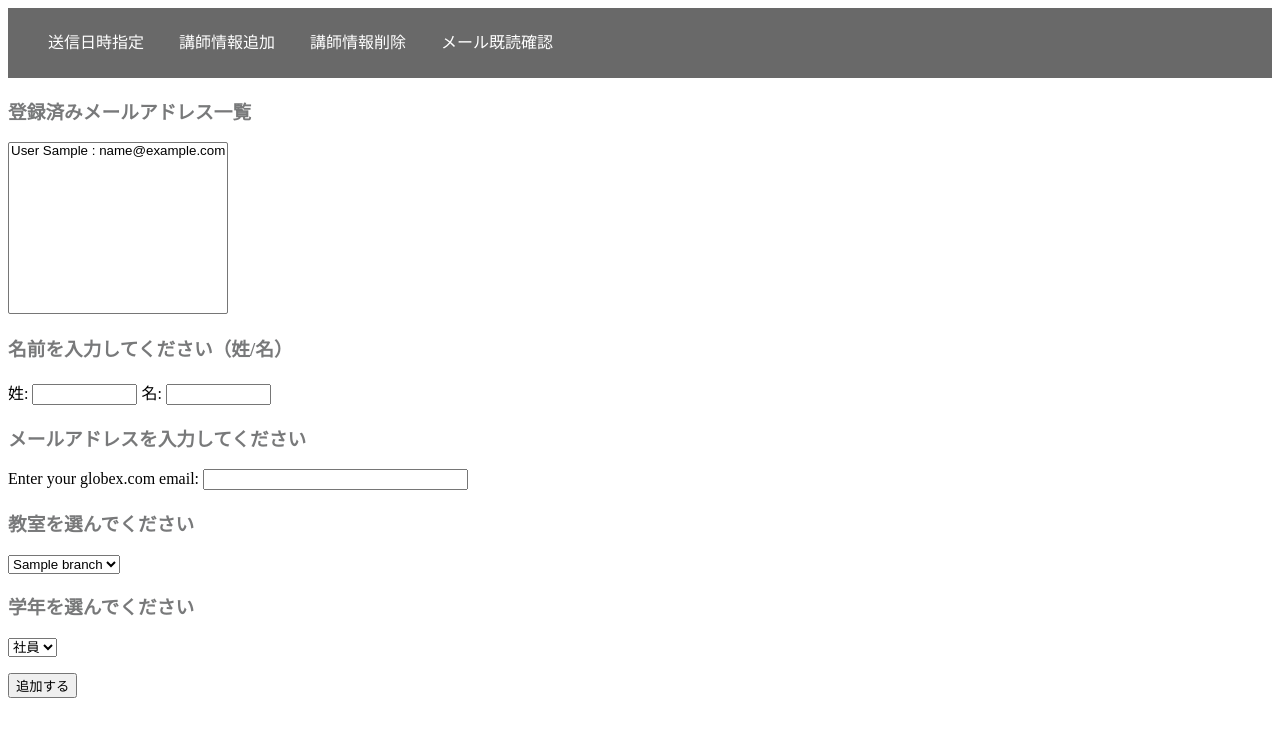
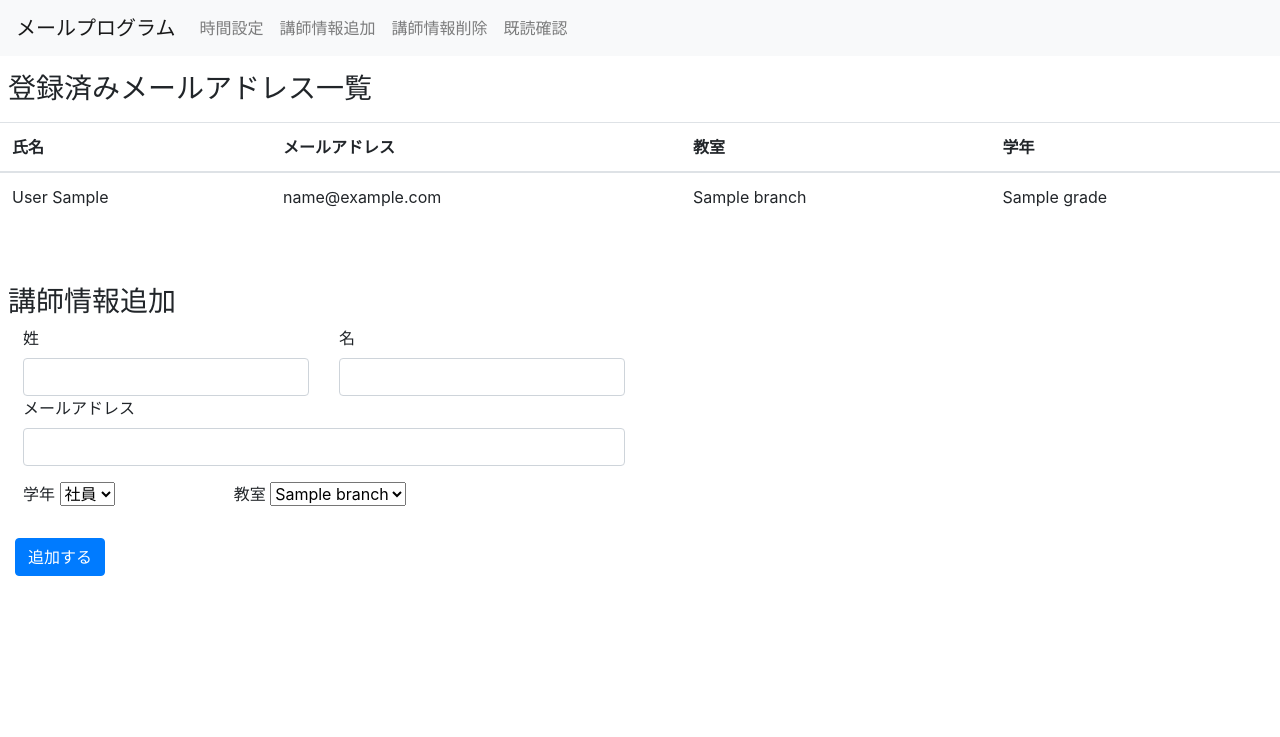
Before and after one commit to Kyo-72/work_app, a Flask app: template templates/add_teachers_info.html in a window 1280 px wide. Shown: the top 737 px of the page. Run offline with Flask 3, Linux system fonts and the light colour scheme; the template is opened without the code that fills it: most values are stand-ins (such as "Sample title", 1, 10 or a date in 2020); parts of the project's set-up code (start-up, migrations or seed data) failed here and were passed over; some libraries are stand-ins or nearby versions.

Commit message:
講師情報追加画面調整

```diff
--- a/app.py
+++ b/app.py
@@ -24,12 +24,15 @@ from flask_bootstrap import Bootstrap
 #DB
 
 app = Flask(__name__)
+app.config['DEBUG'] = True# デバッグモードをTrueにする
 #dbのURLを設定
 db_uri = os.environ.get('DATABASE_URL') or "postgres://postgres:postgres@localhost/work_app"
 db_uri = db_uri.replace("://", "ql://", 1)
 app.config['SQLALCHEMY_DATABASE_URI'] = db_uri
 db = SQLAlchemy(app)
 bootstrap = Bootstrap(app)
+
+
 
 
 class Event_type(str,enum.Enum):
@@ -200,12 +203,13 @@ def add_teachers_info():
         teacher = Teacher()
 
         #フォームから講師情報を取得
-        teacher.last_name = str( request.form.get("last_name") )
-        teacher.first_name = str( request.form.get("first_name") )
-        teacher.grade = int( request.form.get("grade") )
-        print(teacher.grade)
-        teacher.branch_id =  int( request.form.get("branch_selection") )
-        teacher.email_address = str( request.form.get("email") )
+        teacher.last_name = str( request.form["last_name"] )
+        teacher.first_name = str( request.form["first_name"])
+        teacher.grade = int( request.form["grade"] )
+        teacher.branch_id =  int( request.form["branch_selection"] )
+        teacher.email_address = str( request.form["email"] )
+
+        print(teacher.branch_id)
 
         db.session.add(teacher)
         db.session.commit()
--- a/static/css/index.css
+++ b/static/css/index.css
@@ -1,122 +1,5 @@
-/* パソコン用 */
-@media screen and (min-width: 769px) {
-
-  h3 {
-    color: rgb(120, 121, 122);
+@media (max-height:700px) {
+  .table {
+    height: 700px
   }
-
-  nav {
-      width: 100%;
-      height: 70px;
-      background-color: dimgray;
-      padding-top: 5px;
-      box-sizing: border-box;
-    }
-    ul {
-      display: flex;
-    }
-    li {
-      list-style: none;
-    }
-    a {
-      display: block;
-      text-decoration: none;
-      color: white;
-      margin-right: 35px;
-    }
-    a:hover {
-      color: rgb(214, 237, 248);
-    }
-
-    .wrapper{
-      width:100%;
-  }
-  .wrapper .container{
-      max-width:1000px;
-      margin:0px auto;
-      padding:30px 0px;
-  }
-  /* content */
-  .wrapper .content {
-      padding:30px;
-      text-align:center;
-  }
-  .wrapper .content .date{
-      margin:0px 0px 40px 0px;
-      font-size: 24px;
-      font-weight: normal;
-      text-align: center;
-  }
-  .wrapper .content .time{
-      margin:0px 0px 20px 0px;
-      font-size: 48px;
-      font-weight: normal;
-      text-align: center;
-  }
-
-  }
-
-
-
-  /* スマートフォン用 */
-@media screen and (max-width: 640px) {
-  /*ここに通常のCSSを入れる*/
-
-
-
-
-  h3 {
-    color: rgb(120, 121, 122);
-  }
-
-  nav {
-    width: 100%;
-    height: 90px;
-    background-color: rgb(216, 82, 82);
-    padding-top: 10px;
-    box-sizing: border-box;
-  }
-  ul {
-    display: flex;
-  }
-    li {
-      list-style: none;
-    }
-    a {
-      display: block;
-      text-decoration: none;
-      color: white;
-      margin-right: 20px;
-      text-align: center
-    }
-    a:hover {
-      color: rgb(214, 237, 248);
-    }
-
-    .wrapper{
-      width:100%;
-    }
-    .wrapper .container{
-      max-width:1000px;
-      margin:0px auto;
-      padding:20px 0px;
-    }
-    /* content */
-    .wrapper .content {
-      padding:30px;
-      text-align:center;
-    }
-  .wrapper .content .date{
-    margin:0px 0px 40px 0px;
-    font-size: 24px;
-      font-weight: normal;
-      text-align: center;
-    }
-    .wrapper .content .time{
-      margin:0px 0px 20px 0px;
-      font-size: 48px;
-      font-weight: normal;
-      text-align: center;
-    }
-
-  }
+}
--- a/templates/add_teachers_info.html
+++ b/templates/add_teachers_info.html
@@ -1,51 +1,70 @@
 {% extends "base.html" %}
 {%block content%}
 
-    <h3>登録済みメールアドレス一覧</h3>
+<h3 class="my-3 ml-2">登録済みメールアドレス一覧</h3>
+  <div class="table-responsive">
+    <table class="table">
+        <thead>
+            <tr>
+                <th>氏名</th>
+                <th>メールアドレス</th>
+                <th>教室</th>
+                <th>学年</th>
 
-    <p>
-        <select name="address_list" size="10">
-            {%  for teacher in teachers: %}
-                <option value={{teacher.last_name}}>{{teacher.last_name + " " + teacher.first_name + "\t:\t" + teacher.email_address}}</option>
+            </tr>
+        </thead>
+
+        <tbody>
+            {% for teacher in teachers: %}
+            <tr>
+                <td>{{ teacher.last_name + " " + teacher.first_name }}</td>
+                <td>{{ teacher.email_address }}</td>
+                <td>{{ branches[teacher.branch_id - 1].name }}</td>
+                <td>
+                  {% if teacher.grade == 0 %}
+                  社員
+                  {% else %}
+                  {{teacher.grade}}
+                  {% endif %}
+                </td>
+            </tr>
             {% endfor %}
+          </tbody>
+    </table>
+  </div>
 
 
-        </select>
-    </p>
 
+    <h3 class="ml-2 mt-5">講師情報追加</h3>
+    <form method="post">
+      <div class="row g-3 mx-2 needs-validation" novalidate>
 
-    <form method="post">
+        <div class="col-md-3">
+          <label for="first_name" class="form-label">姓</label>
+          <input type="text" class="form-control" id="first_name" name="first_name" required>
+        </div>
 
+        <div class="col-md-3">
+          <label for="last_name" class="form-label">名</label>
+          <input type="text" class="form-control" id="last_name" name="last_name" required>
+        </div>
 
-        <h3>名前を入力してください（姓/名）</h3>
+      </div>
 
-        <label for="last_name">姓:</label>
+      <div class="row g-3 mx-2 needs-validation" novalidate>
 
-        <input type="text" id="last_name" name="last_name" required
-           minlength="1" maxlength="20" size="10">
+        <div class="col-md-6">
+          <label for="email" class="form-label">メールアドレス</label>
+          <input type="email" class="form-control" id="email" name="email" required>
+        </div>
 
-        <label for="first_name">名:</label>
+      </div>
 
-        <input type="text" id="first_name" name="first_name" required
-           minlength="1" maxlength="20" size="10">
+      <div class="row g-3 mx-2 mt-3">
 
-
-        <h3>メールアドレスを入力してください</h3>
-
-        <label for="email">Enter your globex.com email:</label>
-        <input type="email" id="email" name="email"  size="30" required>
-
-        <h3>教室を選んでください</h3>
-
-        <select name="branch_selection">
-            {% for branch in branches %}
-                <option value={{branch.id}}> {{branch.name}} </option>
-            {% endfor %}
-        </select>
-
-        <h3>学年を選んでください</h3>
-
-        <select name="grade">
+        <div class="col-md-2">
+          <label for="grade" class="form-label">学年</label>
+          <select name="grade">
             {% for grade in  range(7)%}
                 {% if grade == 0 %}
                     <option value={{grade}}> 社員 </option>
@@ -54,13 +73,25 @@
                 {% endif %}
 
             {% endfor %}
-        </select>
+          </select>
+        </div>
 
+        <div class="col-md-2 ">
+          <label for="branch_selection" class="form-label">教室</label>
+          <select name="branch_selection">
+            {% for branch in branches %}
+                <option value={{branch.id}}> {{branch.name}} </option>
+            {% endfor %}
+          </select>
+        </div>
 
-        <p><input type="submit" value="追加する"></p>
+      </div>
+
+      <div class="col-md-2 my-4">
+        <button type="submit" class="btn btn-primary">追加する</button>
+      </div>
 
     </form>
 
 
-
 {% endblock %}
--- a/templates/base.html
+++ b/templates/base.html
@@ -1,25 +1,40 @@
-<!DOCTYPE html>
-<html lang="ja">
-<head>
-    <meta charset="UTF-8">
-    <meta http-equiv="X-UA-Compatible" content="IE=edge">
-    <meta name="viewport" content="width=device-width, initial-scale=1.0">
-    <link rel="stylesheet" href="{{url_for('static', filename='css/index.css')}}">
+<!doctype html>
+<html lang="en">
+  <head>
+    <!-- Required meta tags -->
+    <meta charset="utf-8">
+    <meta name="viewport" content="width=device-width, initial-scale=1, shrink-to-fit=no">
+
+    <!-- Bootstrap CSS -->
+    <link rel="stylesheet" href="https://cdn.jsdelivr.net/npm/bootstrap@4.3.1/dist/css/bootstrap.min.css" integrity="sha384-ggOyR0iXCbMQv3Xipma34MD+dH/1fQ784/j6cY/iJTQUOhcWr7x9JvoRxT2MZw1T" crossorigin="anonymous">
+
     <title>出勤メールプログラム</title>
-</head>
-<body>
-    <nav>
-        <ul>
-            <li><a href="/"role="button">送信日時指定</a></li>
-            <li><a href="/add_teachers_info"role="button">講師情報追加</a></li>
-            <li><a href="/del_teachers_info"role="button">講師情報削除</a></li>
-            <li><a href="/display_activity"role="button">メール既読確認</a></li>
+  </head>
+  <body>
 
-          </ul>
-    </nav>
+    <nav class="navbar navbar-expand-lg navbar-light bg-light">
+        <a class="navbar-brand" href="#">メールプログラム</a>
+        <button class="navbar-toggler" type="button" data-toggle="collapse" data-target="#navbarNavAltMarkup" aria-controls="navbarNavAltMarkup" aria-expanded="false" aria-label="Toggle navigation">
+          <span class="navbar-toggler-icon"></span>
+        </button>
+        <div class="collapse navbar-collapse" id="navbarNavAltMarkup">
+          <div class="navbar-nav">
+            <a class="nav-item nav-link" href="/">時間設定<span class="sr-only">(current)</span></a>
+            <a class="nav-item nav-link" href="/add_teachers_info" role="button">講師情報追加<span class="sr-only">(current</a>
+            <a class="nav-item nav-link" href="/del_teachers_info" role="button">講師情報削除<span class="sr-only">(current</a>
+            <a class="nav-item nav-link" href="/display_activity"role="button">既読確認<span class="sr-only">(current</a>
+          </div>
+        </div>
+      </nav>
+
     {% block content %}
 
     {% endblock %}
 
-</body>
+    <!-- Optional JavaScript -->
+    <!-- jQuery first, then Popper.js, then Bootstrap JS -->
+    <script src="https://code.jquery.com/jquery-3.3.1.slim.min.js" integrity="sha384-q8i/X+965DzO0rT7abK41JStQIAqVgRVzpbzo5smXKp4YfRvH+8abtTE1Pi6jizo" crossorigin="anonymous"></script>
+    <script src="https://cdn.jsdelivr.net/npm/popper.js@1.14.7/dist/umd/popper.min.js" integrity="sha384-UO2eT0CpHqdSJQ6hJty5KVphtPhzWj9WO1clHTMGa3JDZwrnQq4sF86dIHNDz0W1" crossorigin="anonymous"></script>
+    <script src="https://cdn.jsdelivr.net/npm/bootstrap@4.3.1/dist/js/bootstrap.min.js" integrity="sha384-JjSmVgyd0p3pXB1rRibZUAYoIIy6OrQ6VrjIEaFf/nJGzIxFDsf4x0xIM+B07jRM" crossorigin="anonymous"></script>
+  </body>
 </html>
--- a/templates/display_activity.html
+++ b/templates/display_activity.html
@@ -1,4 +1,4 @@
-{% extends "bootstrap/base.html" %}
+{% extends "base.html" %}
 {%block content%}
 
 {{ date }}
```
